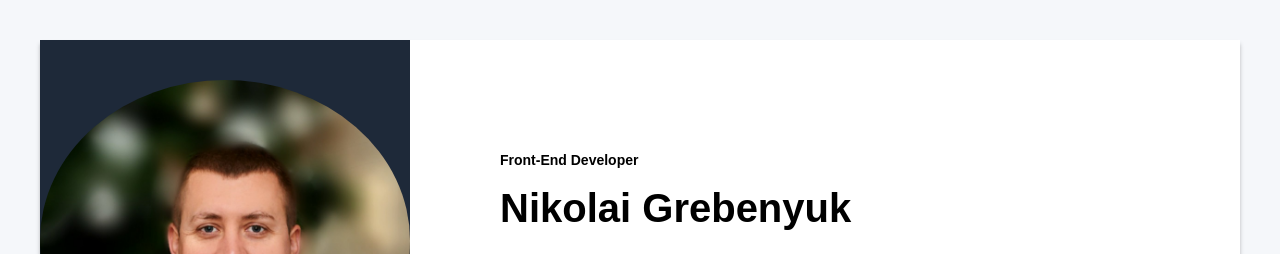
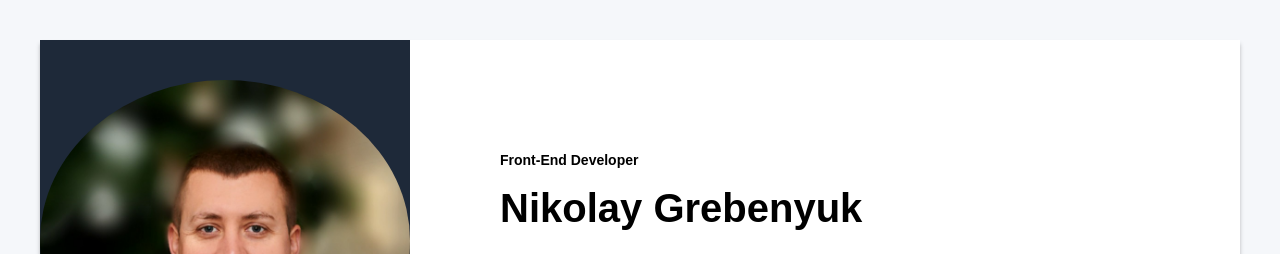
Before and after one commit to Nikolayhous/My-resume, a plain HTML site: page index.html in a window 1280 px wide. Shown: the top 254 px of the page. Drawn offline with Linux system fonts and the light colour scheme; a web font is replaced by a local one.

Commit message:
add name

```diff
--- a/index.html
+++ b/index.html
@@ -5,7 +5,7 @@
     <meta charset="UTF-8">
     <meta http-equiv="X-UA-Compatible" content="IE=edge">
     <meta name="viewport" content="width=device-width, initial-scale=1.0">
-    <title>Resume Grebenyuk Nikolai</title>
+    <title>Resume Grebenyuk Nikolay</title>
     <link rel="stylesheet" href="css/style.css">
 </head>
 
@@ -18,7 +18,7 @@
             <!--about me section-->
             <div>
                 <h2 class="about-me-profession">Front-End Developer</h2>
-                <h1 class="about-name">Nikolai Grebenyuk</h1>
+                <h1 class="about-name">Nikolay Grebenyuk</h1>
                 <p class="about-me">When a person really tries to search, he really finds.
                     I’m looking for interesting job as front-end developer in friendly, thriving, and
                     exciting company.</p>
```
